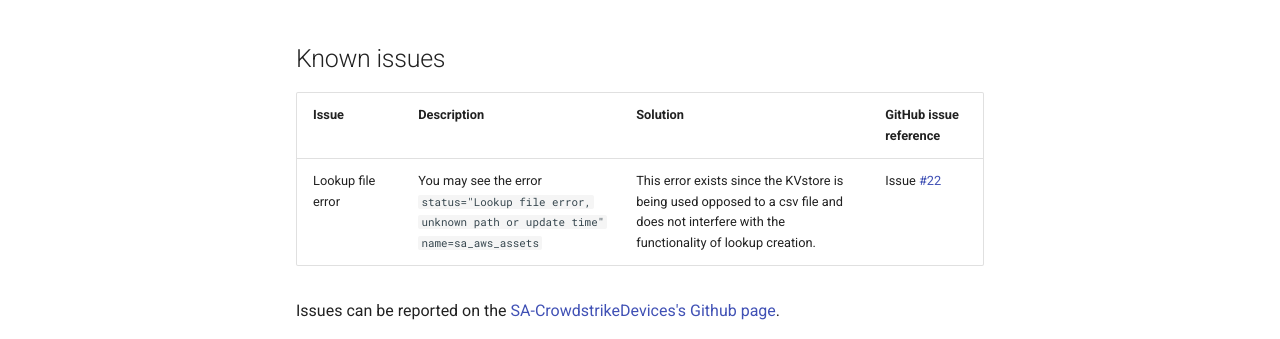
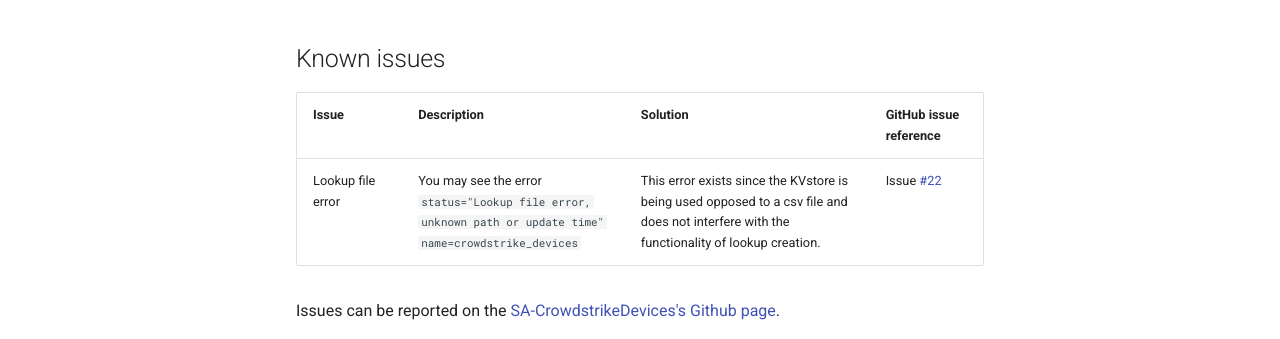
Before and after one commit to splunk/SA-CrowdstrikeDevices, an MkDocs documentation site: the page built from docs/releases/index.md, in a window 1280 px wide and 1078 px high. Shown: the part 667-1006 px from the top of the window. Built offline with MkDocs 1.6.1 and Material for MkDocs 9.7.7, drawn with Linux system fonts in a browser that asks for light colours; comment, search, counter and statistics services are not loaded.

Commit message:
updated lookup name to match app
Signed-off-by: Zach Christensen <23529374+ZachChristensen28@users.noreply.github.com>

```diff
--- a/docs/releases/index.md
+++ b/docs/releases/index.md
@@ -20,6 +20,6 @@
 
 Issue | Description | Solution | GitHub issue reference
 ----- | ----------- | -------- | ----------------------
-Lookup file error | You may see the error `status="Lookup file error, unknown path or update time" name=sa_aws_assets` | This error exists since the KVstore is being used opposed to a csv file and does not interfere with the functionality of lookup creation. | Issue [#22](https://github.com/ZachChristensen28/SA-CrowdstrikeDevices/issues/22)
+Lookup file error | You may see the error `status="Lookup file error, unknown path or update time" name=crowdstrike_devices` | This error exists since the KVstore is being used opposed to a csv file and does not interfere with the functionality of lookup creation. | Issue [#22](https://github.com/ZachChristensen28/SA-CrowdstrikeDevices/issues/22)
 
  Issues can be reported on the [SA-CrowdstrikeDevices's Github page](https://github.com/ZachChristensen28/SA-CrowdstrikeDevices/issues).
```
